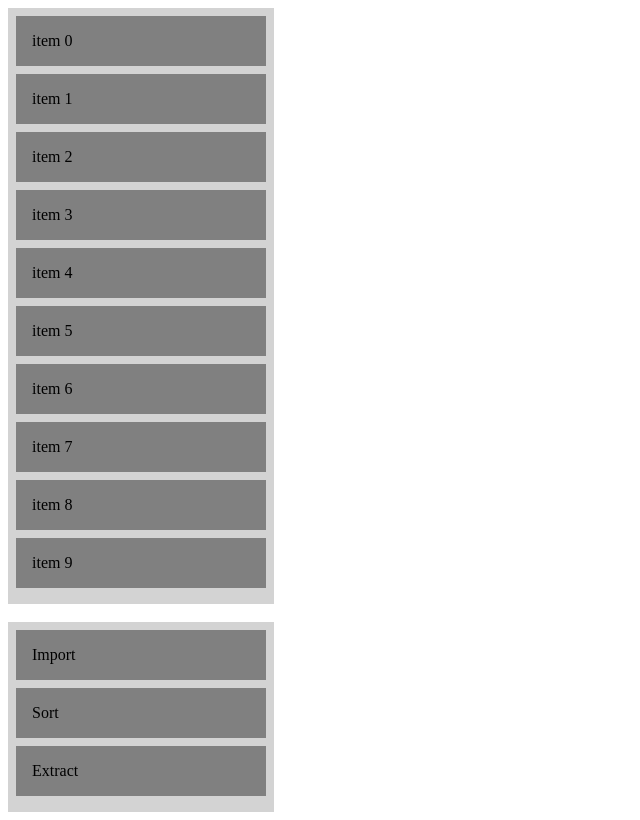
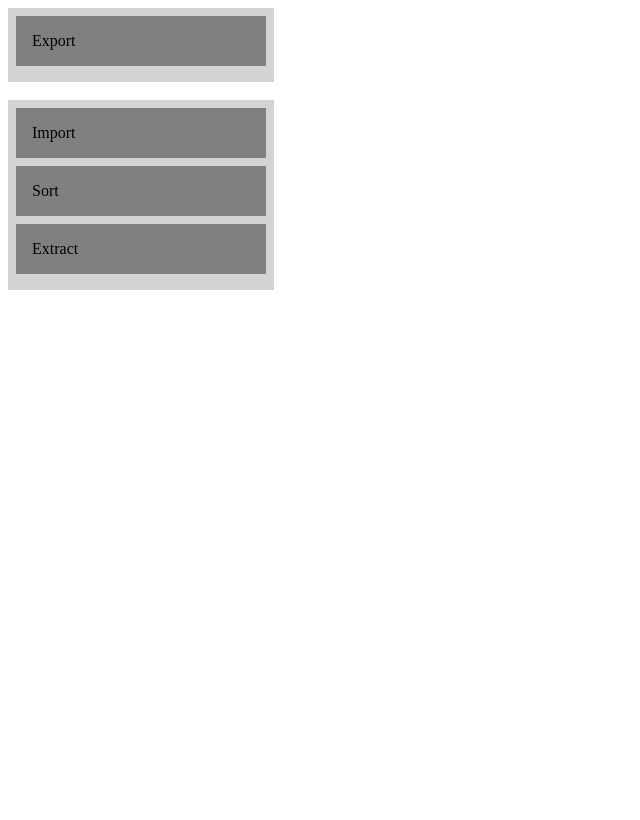
Before and after one commit to azukimochi/workflow, a React (Create React App) app: page / in a window 1280 px wide. Shown: the whole page, without its empty margins (0-640 px from the left). Built offline with nearby package versions, Linux system fonts and the light colour scheme.

Commit message:
Able to go from one drag and drop canvas to another

```diff
--- a/src/App.js
+++ b/src/App.js
@@ -61,9 +61,9 @@ const getListStyle = isDraggingOver => ({
 
 class App extends Component {
     state = {
-        items: getItems(10),
+        // items: getItems(10),
         // selected: getItems(5, 10)
-        // availableActions: workFlowStages.filter(stage => !stage.prevStage && !stage.nextStage),
+        availableActions: workFlowStages.filter(stage => !stage.prevStage && !stage.nextStage),
         selectedActions: workFlowStages.filter(stage => stage.prevStage || stage.nextStage)
     };
 
@@ -76,7 +76,7 @@ class App extends Component {
      * source arrays stored in the state.
      */
     id2List = {
-        droppable: 'items',
+        droppable: 'availableActions',
         droppable2: 'selectedActions'
     };
 
@@ -113,7 +113,7 @@ class App extends Component {
             );
 
             this.setState({
-                items: result.droppable,
+                availableActions: result.droppable,
                 selectedActions: result.droppable2
             });
         }
@@ -129,7 +129,7 @@ class App extends Component {
                         <div
                             ref={provided.innerRef}
                             style={getListStyle(snapshot.isDraggingOver)}>
-                            {this.state.items.map((item, index) => (
+                            {this.state.availableActions.map((item, index) => (
                                 <Draggable
                                     key={item.id}
                                     draggableId={item.id}
@@ -143,7 +143,7 @@ class App extends Component {
                                                 snapshot.isDragging,
                                                 provided.draggableProps.style
                                             )}>
-                                            {item.content}
+                                            {item.action}
                                         </div>
                                     )}
                                 </Draggable>
```
